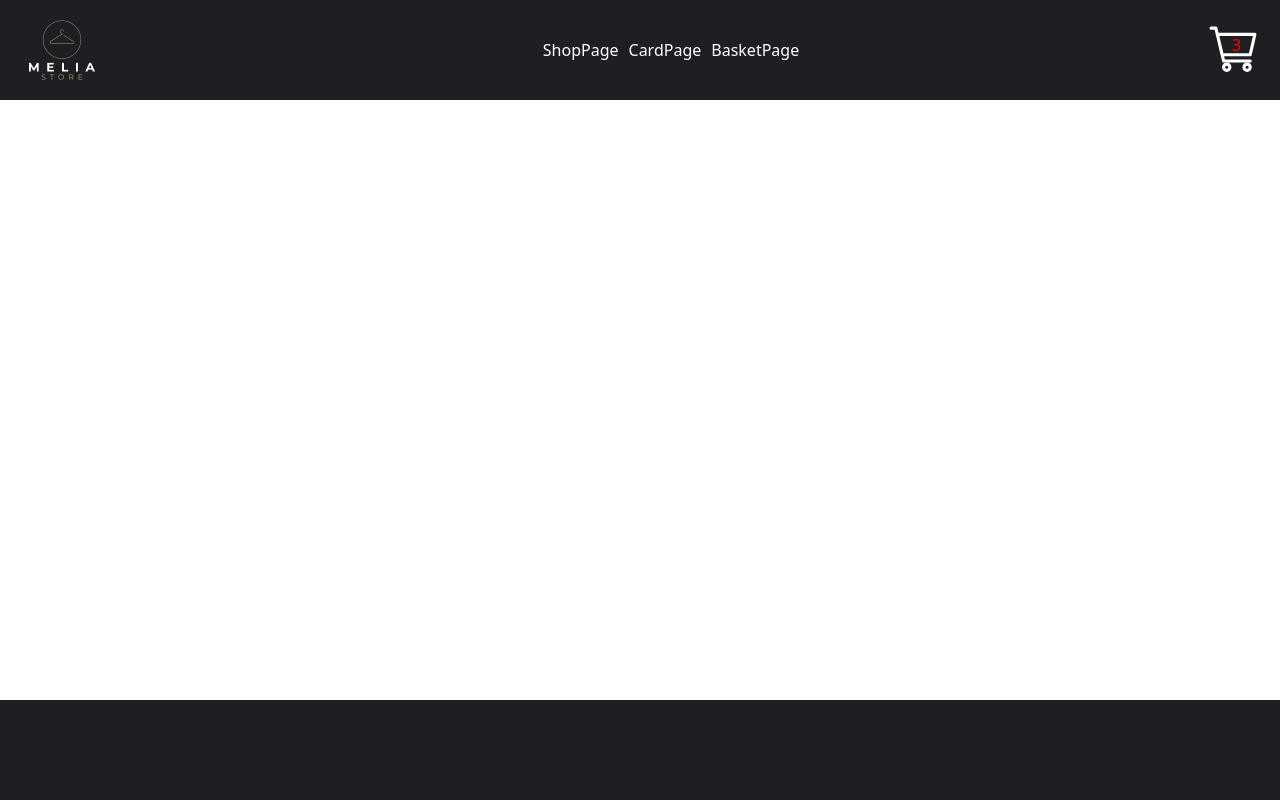
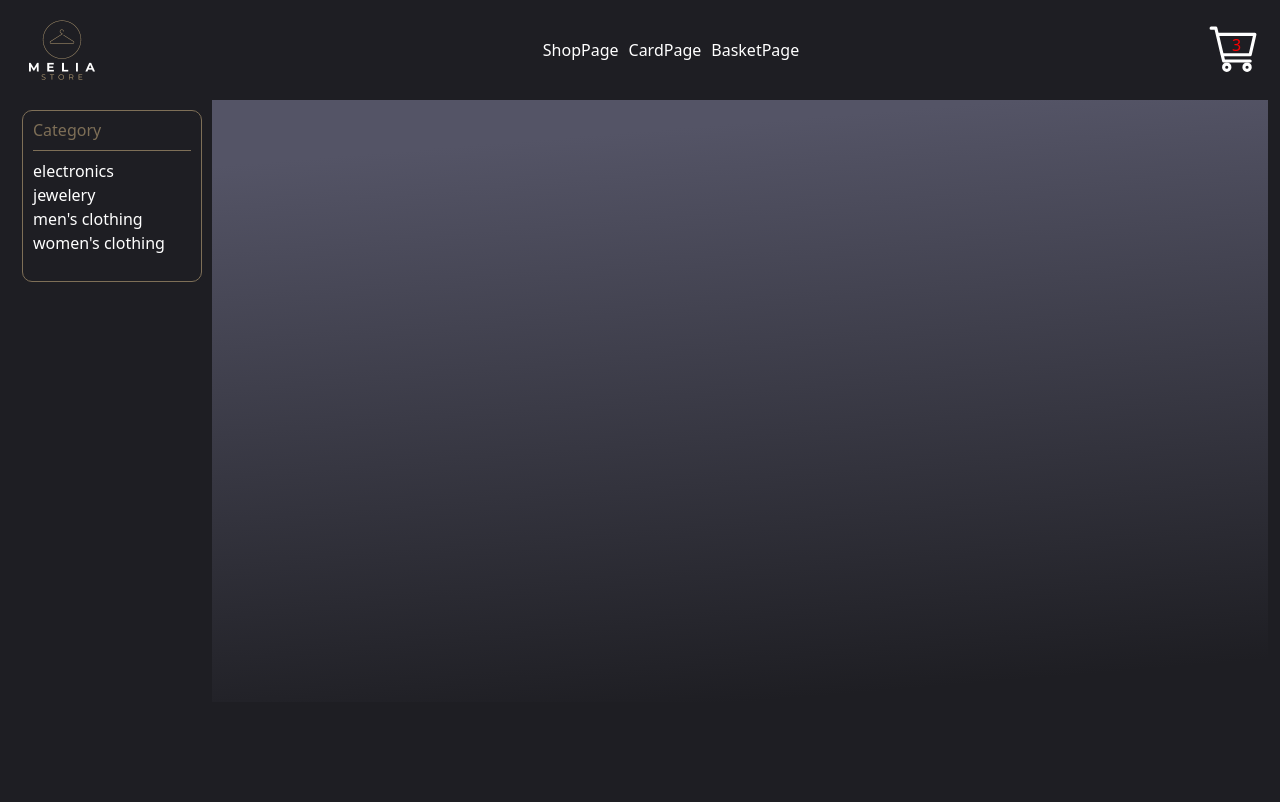
Before and after one commit to ivan-grekov/online-store, a React (Create React App) app: page / in a window 1280 px wide. Built offline with nearby package versions, Linux system fonts and the light colour scheme.

Commit message:
feat: add block aside & block content

```diff
--- a/src/assets/scss/abstracts/_mixins.scss
+++ b/src/assets/scss/abstracts/_mixins.scss
@@ -5,3 +5,7 @@
 @mixin text-basket-amount{
   font-size: 16px;
 }
+@mixin h3-category-title{
+  font-size: 16px;
+  color: $color-text-h3-title
+}
--- a/src/assets/scss/abstracts/_variables.scss
+++ b/src/assets/scss/abstracts/_variables.scss
@@ -5,7 +5,9 @@
 $color-backgraund-header: #1e1e23;
 $color-text-navigation: #ffffff;
 
+$color-text-h3-title: #7e6f57;
 $color-text-link-hover: #7e6f57;
+$color-border: #7e6f57;
 
 
 // ================ стандартные цвета =============
--- a/src/assets/scss/base/_base.scss
+++ b/src/assets/scss/base/_base.scss
@@ -1,6 +1,6 @@
 // базовые значения
 
-body{
+body {
   height: 100%;
 }
 
@@ -22,3 +22,10 @@ body{
   text-decoration: none;
   cursor: pointer;
 }
+
+.block {
+  width: 100%;
+  border: 1px solid $color-border;
+  border-radius: 10px;
+  padding: 10px;
+}
--- a/src/components/Template/Main/index.tsx
+++ b/src/components/Template/Main/index.tsx
@@ -7,7 +7,36 @@ function Main() {
   return (
     <main className="main">
       <div className="container">
-        <div className="main__wrapper"></div>
+        <div className="main__wrapper">
+          <aside className="aside">
+            <div className="block block__category category">
+              <h3 className="category__title title">Category</h3>
+              <ul className="category__list">
+                <li className="category__item">
+                  <a href="" className="category__item-link link">
+                    electronics
+                  </a>
+                </li>
+                <li className="category__item">
+                  <a href="" className="category__item-link link">
+                    jewelery
+                  </a>
+                </li>
+                <li className="category__item">
+                  <a href="" className="category__item-link link">
+                    men's clothing
+                  </a>
+                </li>
+                <li className="category__item">
+                  <a href="" className="category__item-link link">
+                    women's clothing
+                  </a>
+                </li>
+              </ul>
+            </div>
+          </aside>
+          <div className="content"></div>
+        </div>
       </div>
     </main>
   );
--- a/src/components/Template/Main/style.scss
+++ b/src/components/Template/Main/style.scss
@@ -0,0 +1,72 @@
+@import '../../../assets/scss/main';
+
+.main {
+  background-color: $color-backgraund-header;
+}
+
+.main {
+  // .main__wrapper
+
+  &__wrapper {
+  }
+}
+.container {
+}
+.aside {
+  width: 200px;
+  height: 75.2vh;
+  // border-left: 1px solid $color-border;
+  float: left;
+  padding: 10px;
+}
+.block {
+  // .block__category
+
+  &__category {
+    display: flex;
+    flex-direction: column;
+  }
+}
+.category {
+  // .category__title
+
+  &__title {
+    @include h3-category-title;
+    padding: 0px 0px 10px 0px;
+    border-bottom: 1px solid $color-border;
+  }
+
+  // .category__list
+
+  &__list {
+    display: flex;
+    flex-direction: column;
+    padding: 0px 0px 0px 0px;
+  }
+
+  // .category__item
+
+  &__item {
+    list-style-type: none;
+  }
+
+  // .category__item-link
+
+  &__item-link {
+    @include text-navigation;
+    &:hover {
+      color: $color-text-link-hover;
+    }
+  }
+}
+.title {
+}
+.content {
+  height: 75.2vh;
+  margin: 0 0 0 200px;
+  background: linear-gradient(
+    175.31deg,
+    #545466 9.62%,
+    rgba(84, 84, 102, 0) 93.87%
+  );
+}
```
